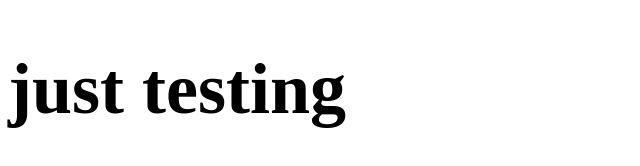
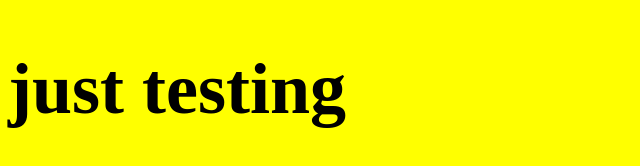
Before and after one commit to jXiaMeng/jXiaMeng.github.io, a plain HTML site: page index.html in a window 1280 px wide. Shown: the whole page, without its empty margins (0-640 px from the left). Drawn offline with Linux system fonts and the light colour scheme.

Commit message:
changed color

```diff
--- a/index.html
+++ b/index.html
@@ -4,7 +4,7 @@
 	<style>
 
 		html {
-			border-color: yellow;
+			background-color: yellow;
 		}
 
 		h1 {
```
